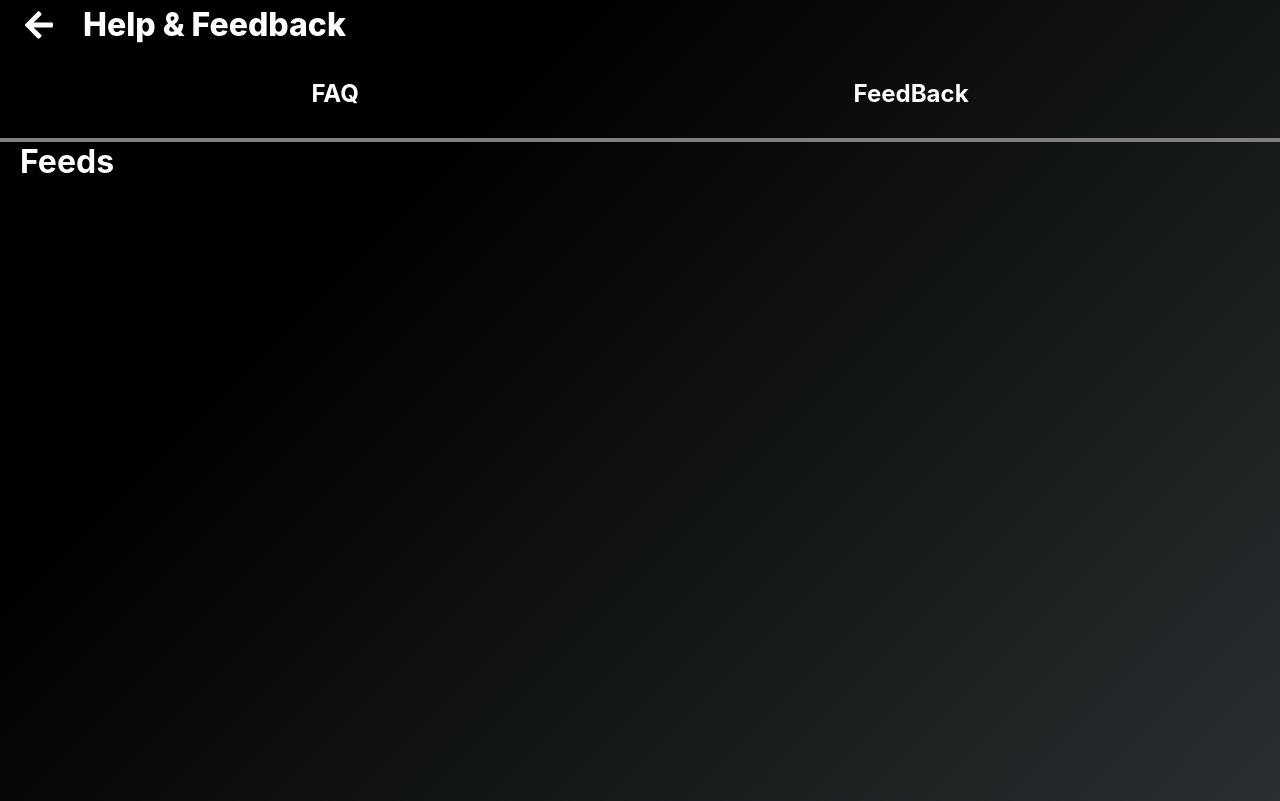
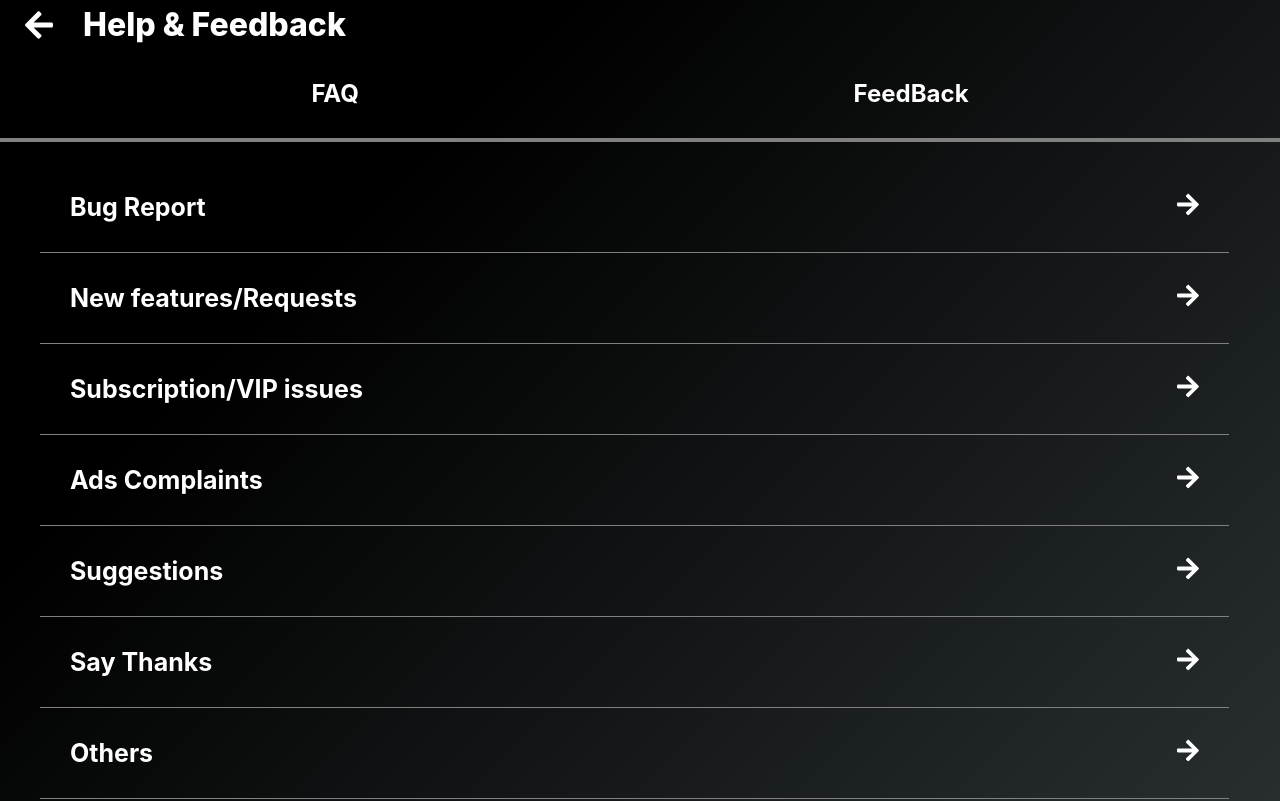
Before and after one commit to AmanPant777/feedback, a React (Create React App) app: page / in a window 1280 px wide. Shown: the top 801 px of the page. Built offline with nearby package versions, Linux system fonts and the light colour scheme; a small style sheet from the web is missing.

Commit message:
feedback feeds

```diff
--- a/src/comp/Fedback.jsx
+++ b/src/comp/Fedback.jsx
@@ -114,7 +114,7 @@
 
 const Container = styled.div`
 color: white;
-height: 100%;
+height: 80%;
 `
 
 const HeaderFeedBack = styled.div`
--- a/src/comp/Feeds.jsx
+++ b/src/comp/Feeds.jsx
@@ -1,9 +1,38 @@
+import { faArrowRight } from '@fortawesome/free-solid-svg-icons'
+import { FontAwesomeIcon } from '@fortawesome/react-fontawesome'
 import React from 'react'
 import styled from 'styled-components'
 const Feeds = () => {
     return (
        <Container>
-           <h1>Feeds</h1>
+           <Title>
+               Bug Report
+               <FontAwesomeIcon icon={faArrowRight}/>
+           </Title>
+           <Title>
+               New features/Requests
+               <FontAwesomeIcon icon={faArrowRight}/>
+           </Title>
+           <Title>
+               Subscription/VIP issues
+               <FontAwesomeIcon icon={faArrowRight}/>
+           </Title>
+           <Title>
+               Ads Complaints
+               <FontAwesomeIcon icon={faArrowRight}/>
+           </Title>
+           <Title>
+               Suggestions
+               <FontAwesomeIcon icon={faArrowRight}/>
+           </Title>
+           <Title>
+               Say Thanks
+               <FontAwesomeIcon icon={faArrowRight}/>
+           </Title>
+           <Title>
+               Others
+               <FontAwesomeIcon icon={faArrowRight}/>
+           </Title>
        </Container>
     )
 }
@@ -12,4 +41,12 @@
 
 const Container=styled.div`
 height: 100vh;
+padding: 20px;
 `
+const Title=styled.h3`
+font-size: 25px;
+padding: 30px;
+border-bottom: 1px solid gray;
+display: flex;
+justify-content: space-between;
+`
```
